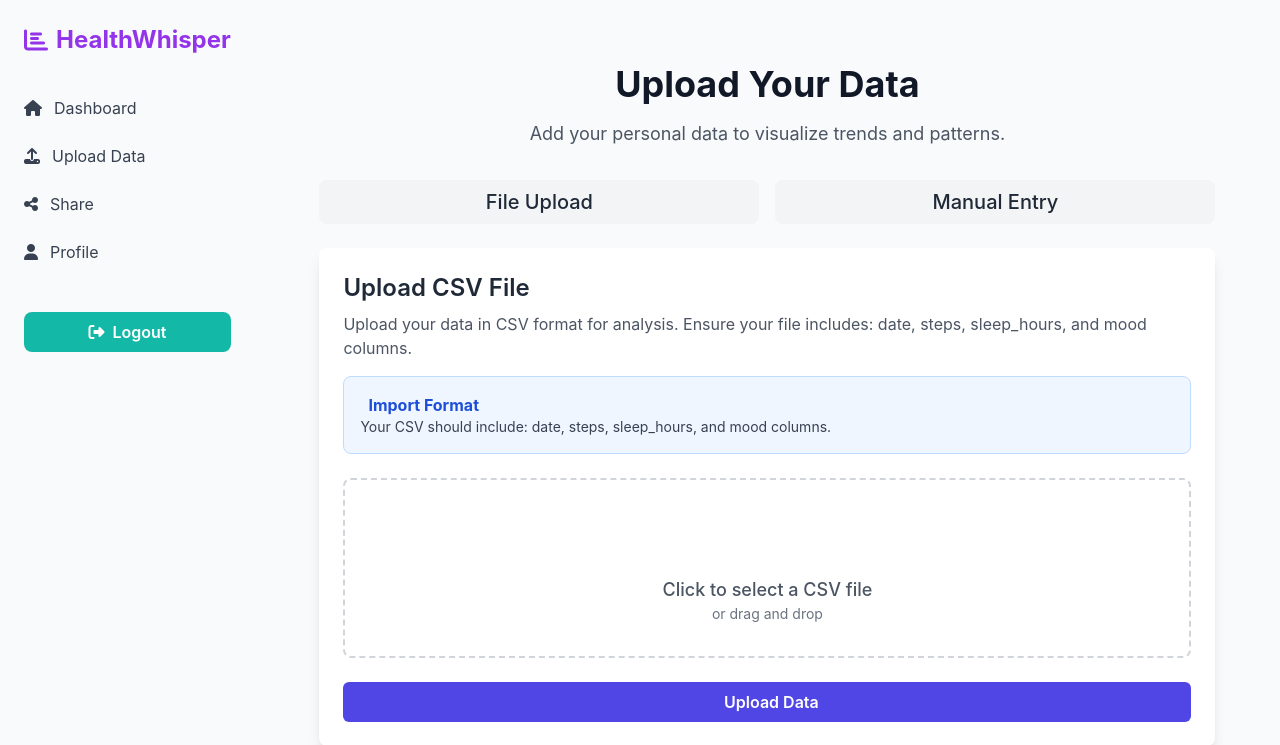
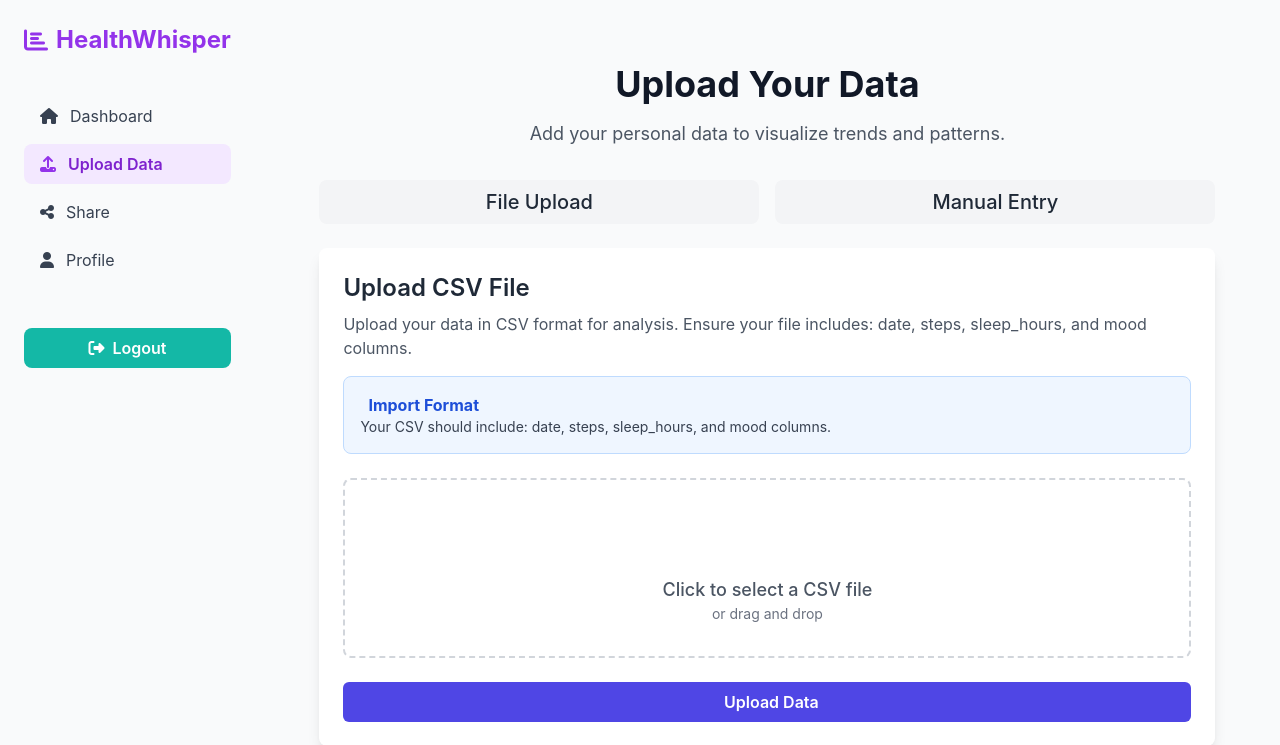
Before and after one commit to kdmars0168/data-analytics-app, a Flask app: page /upload in a window 1280 px wide. Shown: the top 745 px of the page. Run offline with Flask 3, Linux system fonts and the light colour scheme; the visitor is signed in with stand-in values (Sample User, id 1); some libraries are stand-ins or nearby versions.

Commit message:
Enhance navigation UX: clickable logo, active sidebar highlights, route fixes

```diff
--- a/app/routes.py
+++ b/app/routes.py
@@ -130,7 +130,7 @@ def dashboard():
         summary=summary
     )
 
-@main.route('/logout')
+@main.route('/logout', methods=['POST'])
 @login_required
 def logout():
     logout_user()
--- a/app/templates/base.html
+++ b/app/templates/base.html
@@ -35,11 +35,12 @@
     {% if not current_user.is_authenticated %}
     <!-- Top Navbar (only if NOT logged in) -->
     <nav class="flex justify-between items-center p-6 bg-white shadow-sm">
-      <div
-        class="flex items-center space-x-2 text-purple-600 font-bold text-2xl"
+      <a
+        href="{{ url_for('main.index') }}"
+        class="flex items-center space-x-2 text-purple-600 font-bold text-2xl cursor-pointer hover:opacity-90 transition"
       >
-        <i class="fas fa-chart-bar"></i> <span>DataWhisper</span>
-      </div>
+        <i class="fas fa-chart-bar"></i> <span>HealthWhisper</span>
+      </a>
       <div class="flex items-center space-x-6 text-sm font-semibold">
         <a
           href="{{ url_for('main.login') }}"
--- a/app/templates/login.html
+++ b/app/templates/login.html
@@ -8,7 +8,7 @@ block content %}
       <div class="flex justify-center mb-4">
         <div class="flex items-center space-x-2">
           <i class="fas fa-chart-bar text-purple-600 text-4xl"></i>
-          <h2 class="text-3xl font-extrabold text-gray-900">DataWhisper</h2>
+          <h2 class="text-3xl font-extrabold text-gray-900">HealthWhisper</h2>
         </div>
       </div>
       <p class="text-gray-500 text-sm">Personal data analytics, simplified.</p>
--- a/app/templates/partials/sidebar.html
+++ b/app/templates/partials/sidebar.html
@@ -1,22 +1,52 @@
 <div class="flex flex-col justify-between h-full">
   <div class="p-6">
-      <div class="flex items-center mb-10">
+    <a
+      href="{{ url_for('main.dashboard') }}"
+      class="flex items-center mb-10 cursor-pointer hover:opacity-90 transition"
+    >
       <i class="fas fa-chart-bar text-purple-600 text-2xl mr-2"></i>
       <h1 class="text-2xl font-bold text-purple-600">HealthWhisper</h1>
-      </div>
+    </a>
 
-      <nav class="flex flex-col space-y-6">
-        <a href="{{ url_for('main.dashboard') }}" class="flex items-center text-gray-700 hover:text-purple-600">
-          <i class="fas fa-home mr-3"></i> Dashboard
+    <nav class="flex flex-col space-y-2">
+      <a
+        href="{{ url_for('main.dashboard') }}"
+        class="flex items-center px-4 py-2 rounded-lg transition {{ 'bg-purple-100 text-purple-700 font-semibold' if request.path == url_for('main.dashboard') else 'text-gray-700 hover:text-purple-600' }}"
+      >
+        <i
+          class="fas fa-home mr-3 {{ 'text-purple-600' if request.path == url_for('main.dashboard') else '' }}"
+        ></i>
+        Dashboard
       </a>
-        <a href="{{ url_for('main.upload') }}" class="flex items-center text-gray-700 hover:text-purple-600">
-          <i class="fas fa-upload mr-3"></i> Upload Data
+
+      <a
+        href="{{ url_for('main.upload') }}"
+        class="flex items-center px-4 py-2 rounded-lg transition {{ 'bg-purple-100 text-purple-700 font-semibold' if request.path == url_for('main.upload') else 'text-gray-700 hover:text-purple-600' }}"
+      >
+        <i
+          class="fas fa-upload mr-3 {{ 'text-purple-600' if request.path == url_for('main.upload') else '' }}"
+        ></i>
+        Upload Data
       </a>
-        <a href="{{ url_for('main.share') }}" class="flex items-center text-gray-700 hover:text-purple-600">
-          <i class="fas fa-share-alt mr-3"></i> Share
+
+      <a
+        href="{{ url_for('main.share') }}"
+        class="flex items-center px-4 py-2 rounded-lg transition {{ 'bg-purple-100 text-purple-700 font-semibold' if request.path == url_for('main.share') else 'text-gray-700 hover:text-purple-600' }}"
+      >
+        <i
+          class="fas fa-share-alt mr-3 {{ 'text-purple-600' if request.path == url_for('main.share') else '' }}"
+        ></i>
+        Share
       </a>
-        <a href="{{ url_for('main.profile') }}" class="flex items-center text-gray-700 hover:text-purple-600">
-          <i class="fas fa-user mr-3"></i> Profile
+
+      <a
+        href="{{ url_for('main.profile') }}"
+        class="flex items-center px-4 py-2 rounded-lg transition {{ 'bg-purple-100 text-purple-700 font-semibold' if request.path == url_for('main.profile') else 'text-gray-700 hover:text-purple-600' }}"
+      >
+        <i
+          class="fas fa-user mr-3 {{ 'text-purple-600' if request.path == url_for('main.profile') else '' }}"
+        ></i>
+        Profile
       </a>
     </nav>
   </div>
@@ -24,7 +54,10 @@
   <!-- Logout button at bottom -->
   <div class="p-6">
     <form action="{{ url_for('main.logout') }}" method="post">
-        <button type="submit" class="w-full flex items-center justify-center bg-teal-500 hover:bg-teal-600 text-white font-semibold py-2 px-4 rounded-lg">
+      <button
+        type="submit"
+        class="w-full flex items-center justify-center bg-teal-500 hover:bg-teal-600 text-white font-semibold py-2 px-4 rounded-lg"
+      >
         <i class="fas fa-sign-out-alt mr-2"></i> Logout
       </button>
     </form>
--- a/app/templates/profile.html
+++ b/app/templates/profile.html
@@ -1,6 +1,6 @@
 {% extends 'base.html' %}
 
-{% block title %}Profile | DataWhisper{% endblock %}
+{% block title %}Profile | HealthWhisper{% endblock %}
 
 {% block content %}
 <section class="min-h-screen flex flex-col items-center justify-center bg-gray-50 py-12 px-4 sm:px-6 lg:px-8">
--- a/app/templates/register.html
+++ b/app/templates/register.html
@@ -1,4 +1,4 @@
-{% extends 'base.html' %} {% block title %}Register | DataWhisper{% endblock %}
+{% extends 'base.html' %} {% block title %}Register | HealthWhisper{% endblock %}
 {% block content %}
 <section
   class="min-h-screen flex flex-col items-center justify-center bg-gray-50 py-12 px-4 sm:px-6 lg:px-8"
@@ -8,7 +8,7 @@
       <div class="flex justify-center mb-4">
         <div class="flex items-center space-x-2">
           <i class="fas fa-chart-bar text-purple-600 text-4xl"></i>
-          <h2 class="text-3xl font-extrabold text-gray-900">DataWhisper</h2>
+          <h2 class="text-3xl font-extrabold text-gray-900">HealthWhisper</h2>
         </div>
       </div>
       <p class="text-gray-500 text-sm">Personal data analytics, simplified.</p>
--- a/app/templates/upload.html
+++ b/app/templates/upload.html
@@ -1,6 +1,6 @@
 {% extends "base.html" %}
 
-{% block title %}Upload Data - DataWhisper{% endblock %}
+{% block title %}Upload Data - HealthWhisper{% endblock %}
 
 {% block content %}
 <div class="max-w-4xl mx-auto mt-10">
```
Also changed, not shown: README.md, tests/__init__.py (added), tests/conftest.py (added), tests/test_models.py (added), tests/test_routes.py (added). Lines whose indentation alone changed are shown as unchanged.
